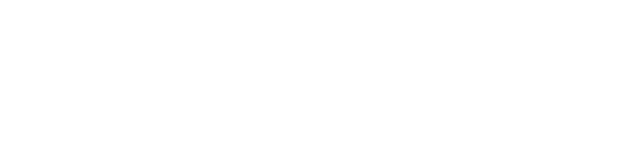
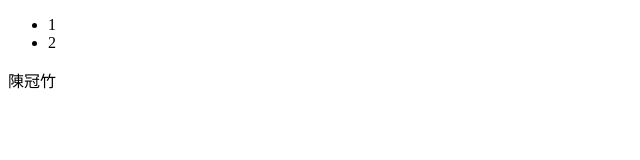
Before and after one commit to KuanCChen/pq01, a plain HTML site: page index.html in a window 1280 px wide. Shown: the whole page, without its empty margins (0-640 px from the left). Drawn offline with Linux system fonts and the light colour scheme.

Commit message:
第二人變更

```diff
--- a/index.html
+++ b/index.html
@@ -6,8 +6,15 @@
   <title>github pull request test01</title>
 </head>
 <body>
-  <nav></nav>
-  <header></header>
+  <nav>
+    <ul>
+      <li>1</li>
+      <li>2</li>
+    </ul>
+  </nav>
+  <header>
+    陳冠竹
+  </header>
   <main></main>
   <footer></footer>
 </body>
```
